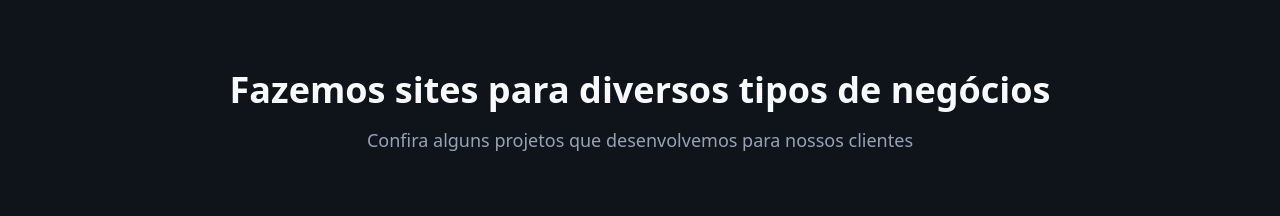
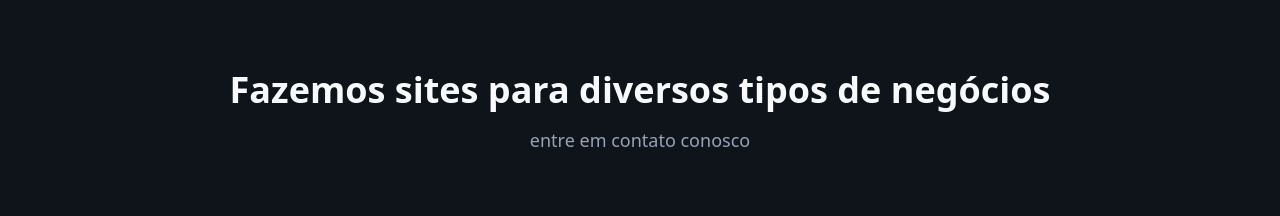
Before and after one commit to edilson-morais/sites-profissionais-rota50ia-edit, a React (Vite) app: page / in a window 1280 px wide. Shown: the part 1960-2176 px from the top of the page. Built offline with nearby package versions, Linux system fonts and the light colour scheme; grey boxes are pictures that could not be loaded.

Commit message:
Visual edit in Lovable
Edited UI in Lovable

```diff
--- a/src/components/Portfolio.tsx
+++ b/src/components/Portfolio.tsx
@@ -36,9 +36,7 @@ export const Portfolio = () => {
       <div className="max-w-7xl mx-auto px-4 sm:px-6 lg:px-8">
         <div className="text-center mb-16">
           <h2 className="text-3xl md:text-4xl font-bold text-foreground mb-4">Fazemos  sites para diversos tipos de negócios</h2>
-          <p className="text-lg text-muted-foreground max-w-3xl mx-auto">
-            Confira alguns projetos que desenvolvemos para nossos clientes
-          </p>
+          <p className="text-lg text-muted-foreground max-w-3xl mx-auto">entre em contato conosco</p>
         </div>
 
         <div className="grid grid-cols-1 md:grid-cols-2 lg:grid-cols-3 gap-8">
```
